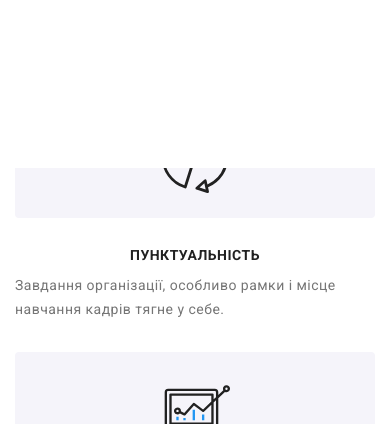
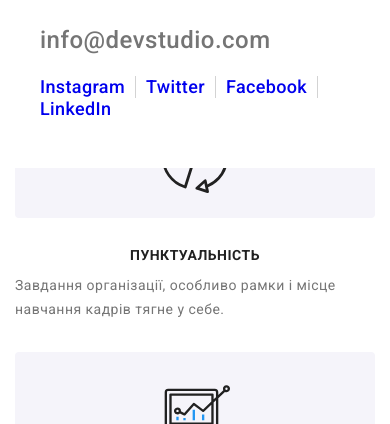
Before and after one commit to KuznietsovaOksana/goit-markup-hw-08, a plain HTML site: page index.html in a window 390 px wide. Shown: the part 676-1100 px from the top of the page. Drawn offline with nearby package versions, Linux system fonts and the light colour scheme.

Commit message:
Позицією контакти

```diff
--- a/index.html
+++ b/index.html
@@ -55,7 +55,7 @@
           <div class="contacts">
             <ul class="contact__list list">
               <li class="contact__item item">
-                <a href="mailto:info@devstudio.com" class="contact__link link">
+                <a href="mailto:info@devstudio.com" class="contact__link link contact__link--grey">
                   <svg class="contact__icon icon icon-mail">
                     <use href="./images/icons.svg#icon-envelope"></use>
                   </svg>
--- a/sass/components/_contacts.scss
+++ b/sass/components/_contacts.scss
@@ -1,4 +1,9 @@
 .contacts {
+  @media screen and (max-width: 767px) {
+    position: absolute;
+    bottom: 48px;
+    left: 40px;
+  }
   &.item {
     font-weight: 500;
     letter-spacing: 0.02em;
@@ -34,8 +39,15 @@
     }
     & .contact__link--blue {
       color: var(--brand-color);
+      margin-bottom: 32px;
       @media screen and (min-width: 768px) {
         color: var(--text-color);
+        margin-bottom: 0;
+      }
+    }
+    & .contact__link--grey {
+      @media screen and (max-width: 767px) {
+        font-size: 24px;
       }
     }
   }
--- a/sass/components/_nav.scss
+++ b/sass/components/_nav.scss
@@ -56,7 +56,11 @@
 .network__list {
   display: none;
   @media screen and (max-width: 767px) {
+    position: absolute;
+    bottom: 0;
+    left: -10px;
     display: flex;
+    flex-wrap: wrap;
     font-weight: 500;
     font-size: 18px;
     line-height: 1.22;
```
Also changed, not shown: css/main.css, css/main.min.css, 2 other files.
